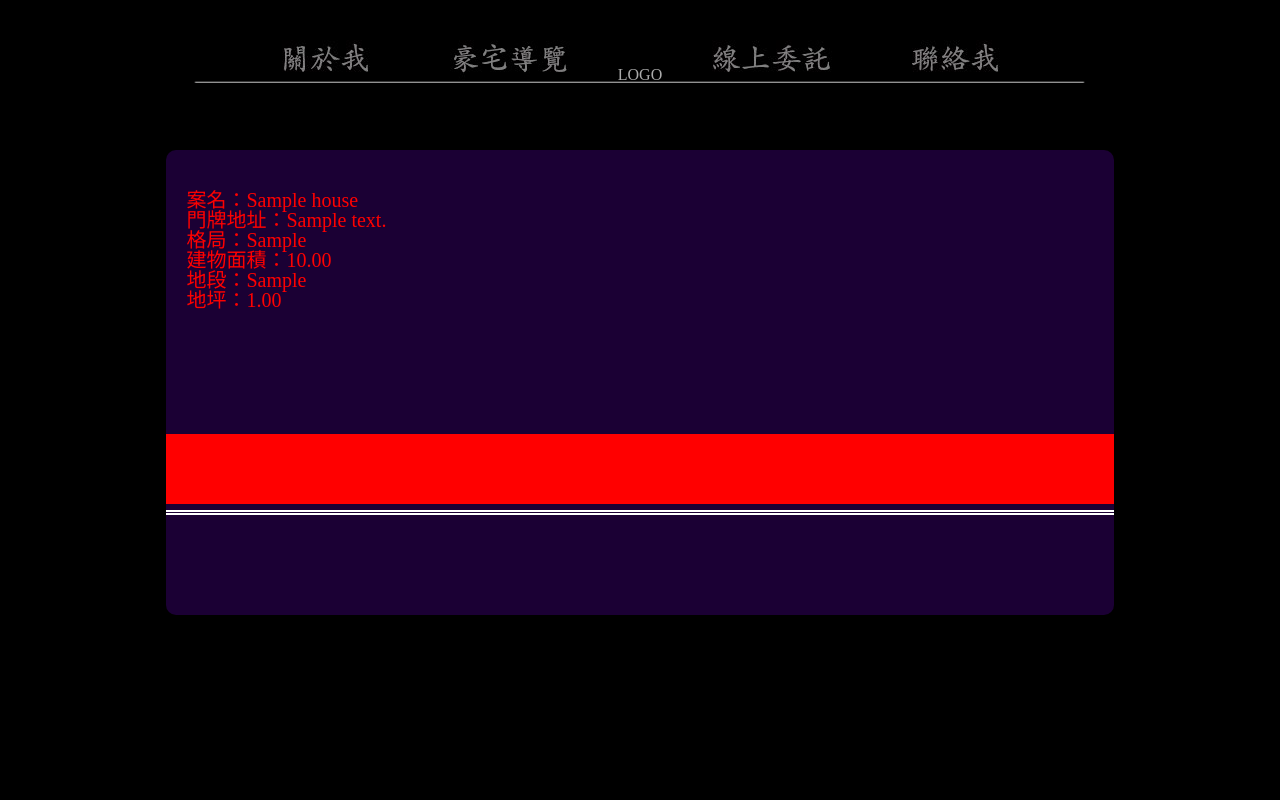
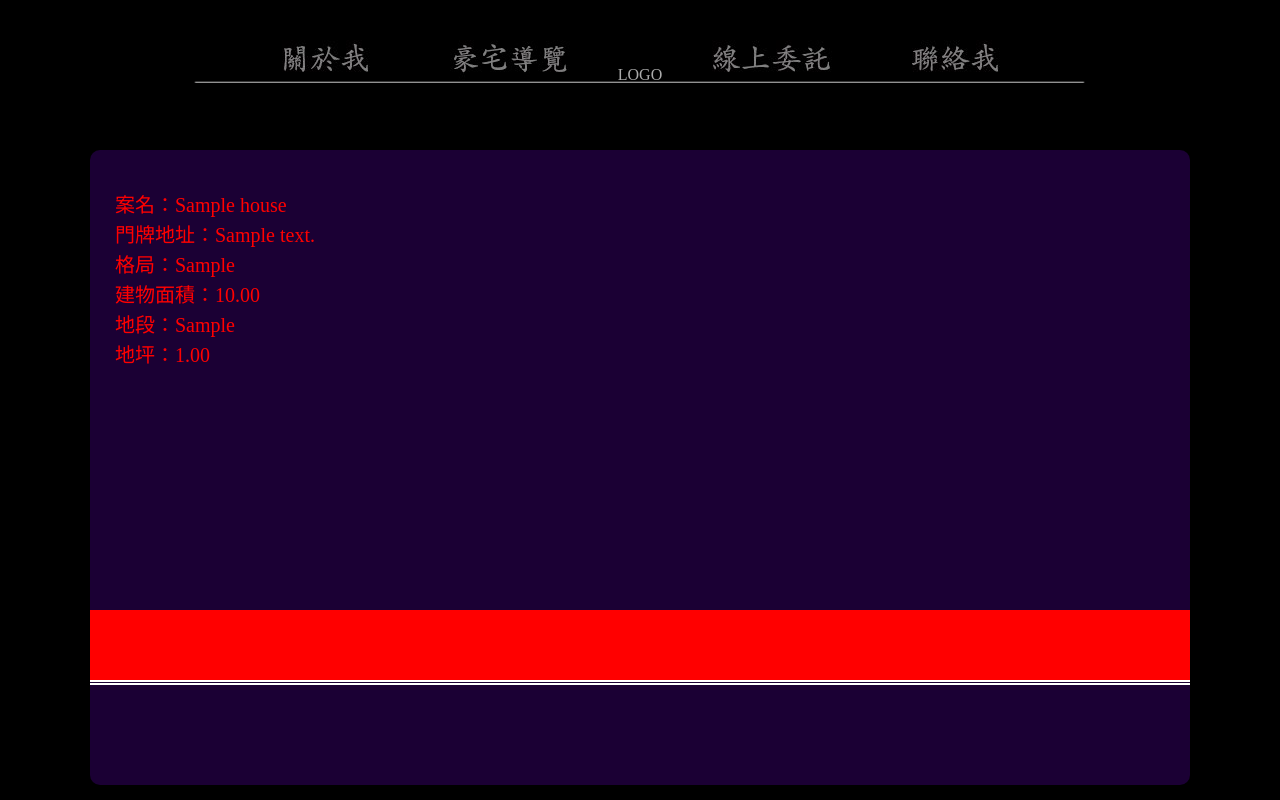
Before and after one commit to tbcey74123/TaipeiHouse, a PHP site: page /house_info.php?id=1 in a window 1280 px wide. Run offline with PHP 8.4, Linux system fonts and the light colour scheme; tables that the repository leaves empty hold one stand-in row (values such as "Sample post").

Commit message:
Change the pic_upload function. The default size set to 300*500, the pictures' width or height that is smaller than the default size would not be allowed to upload. Also change the display method for houses information.

```diff
--- a/admin/admin_pic_maintain.php
+++ b/admin/admin_pic_maintain.php
@@ -48,8 +48,8 @@
 	?>
 		<div id="pic_upload">
 			<form action="pic_upload.php" method="POST" enctype="multipart/form-data" onsubmit="return check_pic_upload();">
-				<input type="hidden" name="id" value="<?php echo $t_row[0] ;?>">
 				<div id="form">
+					<input type="hidden" name="house_id" value="<?php echo $t_row[0] ;?>">
 					<input type="file" name="pic1"><br/>
 					<input type="file" name="pic2"><br/>
 					<input type="file" name="pic3"><br/>
@@ -58,7 +58,7 @@
 				<button type="button" name="add_column" onclick="addC();">新增欄位</button>
 				<input type="submit" value="送出">
 			 </form>
-			 <p style="color:red">圖片請上傳jpg檔</p>
+			 <p style="color:red">圖片請上傳jpg檔，建議圖片長寬比3：5</p>
 		</div>
 
 	</div>
--- a/house_info.css
+++ b/house_info.css
@@ -1,18 +1,26 @@
+#info {
+	height: 450px;
+}
 #house_info{
-	height: 200px;
+	position: relative;
     	color:red;
    	font-size:20px;
-   	padding: 40px 0 40px 20px;
+   	padding: 40px 0 0px 20px;
 }
 
 #pic_div {
+	float: right;
 	position: relative;
-	top: -100px;
-	left: 500px;
+	top: 50px;
+	right: 50px;
+
+}
+#pic_div img{
+
+	width: 500px;
+	height: 300px;
 }
 #pic_display {
-	position: relative;
-	bottom: 6px;
 	padding-top: 10px;
 	text-align: center;
 }
--- a/house_info.php
+++ b/house_info.php
@@ -29,27 +29,31 @@
     </div>
 
     <div id="main">
-	<div id="house_info">
+	<div id="info">
+		<div id="pic_div">
+<?php
+		$location = $_SERVER['DOCUMENT_ROOT']."/pic/houses/case-".$id."/";
+		if(file_exists($location."pic1.jpg")) {
+			echo   "<img id=\"pic\" src=\"pic/houses/case-".$id."/pic1.jpg\" />";
+		}
+?>
+		</div>
+		<div id="house_info">
 	<?php
 
 	$sql = "SELECT * FROM houses WHERE id=$id";
 	$fetch = mysqli_query($con,$sql);
 	$row = mysqli_fetch_array($fetch);
+	echo "<table>";
+	echo "<tr><td>案名：".$row[1]."</td></tr>";
+	echo "<tr><td>門牌地址：".$row[2]."</td></tr>";
+	echo "<tr><td>格局：".$row[3]."</td></tr>";
+	echo "<tr><td>建物面積：".$row[4]."</td></tr>";
+	echo "<tr><td>地段：".$row[5]."</td></tr>";
+	echo "<tr><td>地坪：".$row[6]."</td></tr>";
+	echo "</table>";
 	?>
-	<p>案名：<?php echo $row[1];?></p>
-	<p>門牌地址：<?php echo $row[2];?></p>
-	<p>格局：<?php echo $row[3];?></p>
-	<p>建物面積：<?php echo $row[4];?></p>
-	<p>地段：<?php echo $row[5];?></p>
-	<p>地坪：<?php echo $row[6];?></p>
-	<div id="pic_div">
-<?php
-	$location = $_SERVER['DOCUMENT_ROOT']."/pic/houses/case-".$id."/";
-	if(file_exists($location."pic1.jpg")) {
-		echo   "<img id=\"pic\" src=\"pic/houses/case-".$id."/pic1.jpg\" />";
-	}
-?>
-	</div>
+		</div>
 	</div>
 	<div id="pic_display">
 		<div id="thumbnail">
--- a/style.css
+++ b/style.css
@@ -96,7 +96,7 @@
 }*/
 
 #main {
-    width: 74%;
+    width: 1100px;
     //height: 1300px;
     margin:0 auto;
     background-color: rgba(90,0,173,0.3);
@@ -117,8 +117,6 @@
 
 }
 
-.onselect{
-}
 #form {
     position:relative;
     color: white;
@@ -139,9 +137,13 @@
     position: relative;
     left:10px;
 }
+#house_list {
+    padding: 20px 0 0 30px;
+    font-size: 20px;
+}
 /*Hot start*/
 #hot {
-    width: 74%;
+    width: 1100px;
     font-size:20px;
     padding-top:20px;
     margin: 0 auto;
```
Also changed, not shown: admin/pic_upload.php (+28 -7 lines), houses.php (+5 -4 lines).
